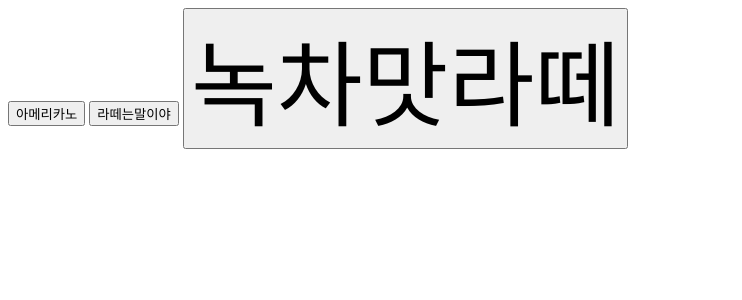
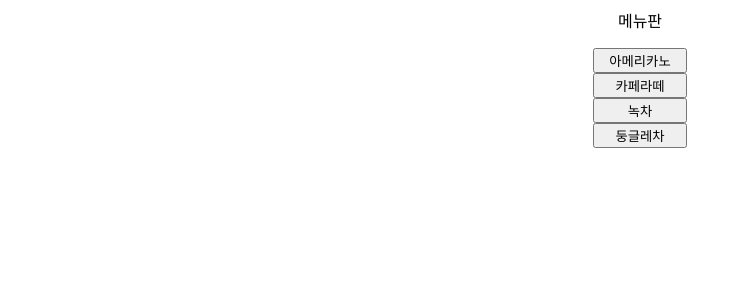
Before and after one commit to gabi0215/david, a Flask app: page /menu in a window 1280 px wide. Shown: the top 300 px of the page, without its empty margins (0-742 px from the left). Run offline with Flask 3, Linux system fonts and the light colour scheme.

Commit message:
Update menu.html
원격 저장소 사이트에서 둥글레차 메뉴를 추가

```diff
--- a/common_solid_01/templates/menu.html
+++ b/common_solid_01/templates/menu.html
@@ -1,10 +1,6 @@
-<!DOCTYPE html>
-<html>
-<head><title>메뉴</title></head>
-<body>
-    <button>아메리카노</button>
-    <button>라떼는말이야</button>
-    <button style="font-size: 70pt;">녹차맛라떼</button>
-    <!-- <button style="font-size: 70pt;">녹차</button>  문제6을 위한 의도된 사이즈 오류 -->
-</body>
-</html>
+ <center>
+메뉴판<p>
+<button name="menu1" style="width:70pt;">아메리카노</button><br>
+<button name="menu2" style="width:70pt;">카페라떼</button><br>
+<button name="menu2" style="width:70pt;">녹차</button><br>
+<button name="menu2" style="width:70pt;">둥글레차</button>
```
